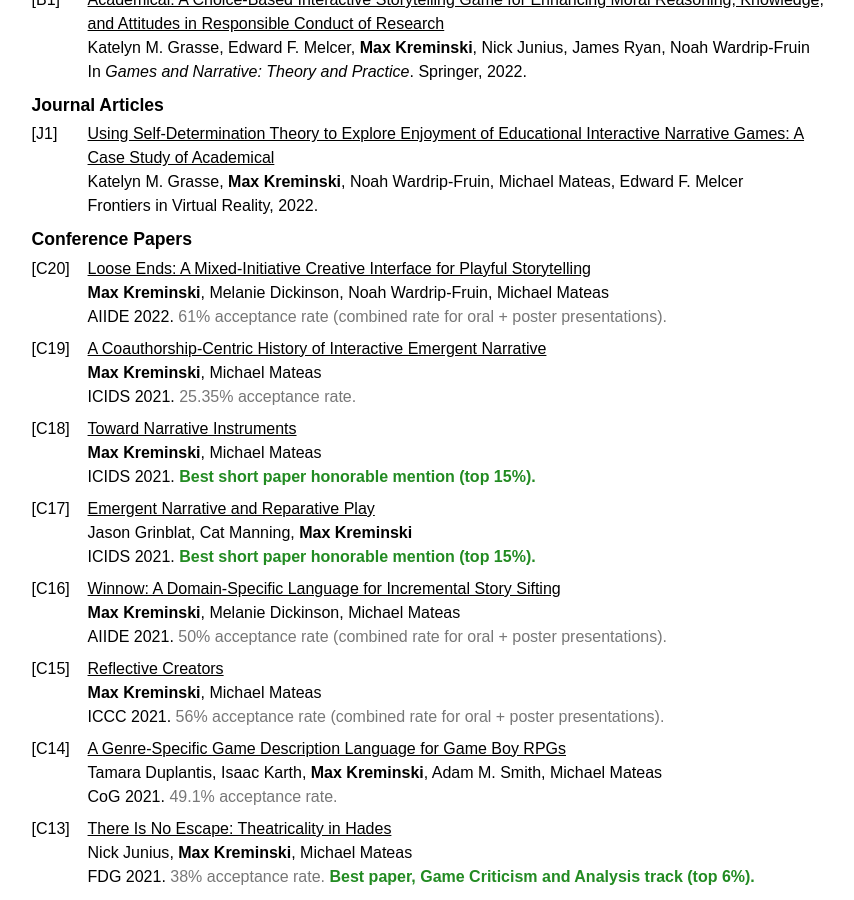
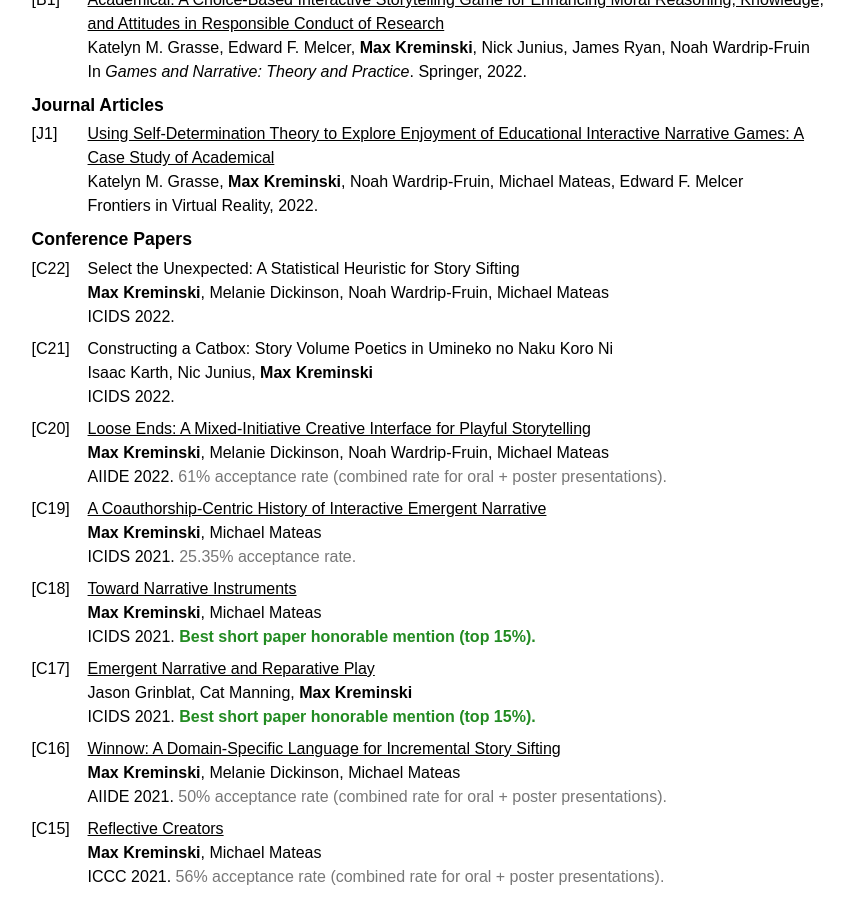
Before and after one commit to mkremins/mkremins.github.io, a Jekyll site: the page built from cv/index.html, in a window 1280 px wide and 900 px high, scrolled down 1124 px. Shown: the whole window, without its empty margins (208-1062 px from the left). Built offline with Jekyll 4.4.1, drawn with Linux system fonts in a browser that asks for light colours; some web fonts are replaced; some of the changed text lies outside the part shown.

Commit message:
Add ICIDS 2022 papers

```diff
--- a/_data/publications.json
+++ b/_data/publications.json
@@ -1,4 +1,31 @@
 [
+{
+  "title": "Select the Unexpected: A Statistical Heuristic for Story Sifting",
+  "url": "",
+  "authors": ["Max Kreminski", "Melanie Dickinson", "Noah Wardrip-Fruin", "Michael Mateas"],
+  "year": "2022",
+  "venue": "ICIDS",
+  "venue_long": "International Conference on Interactive Digital Storytelling",
+  "pubtype": "full"
+},
+{
+  "title": "Constructing a Catbox: Story Volume Poetics in Umineko no Naku Koro Ni",
+  "url": "",
+  "authors": ["Isaac Karth", "Nic Junius", "Max Kreminski"],
+  "year": "2022",
+  "venue": "ICIDS",
+  "venue_long": "International Conference on Interactive Digital Storytelling",
+  "pubtype": "full"
+},
+{
+  "title": "A Demonstration of Loose Ends, a Mixed-Initiative Narrative Instrument",
+  "url": "",
+  "authors": ["Max Kreminski", "Melanie Dickinson", "Noah Wardrip-Fruin", "Michael Mateas"],
+  "year": "2022",
+  "venue": "ICIDS",
+  "venue_long": "International Conference on Interactive Digital Storytelling",
+  "pubtype": "pe_or_demo"
+},
 {
   "title": "Loose Ends: A Mixed-Initiative Creative Interface for Playful Storytelling",
   "url": "https://mkremins.github.io/publications/LooseEnds_AIIDE2022.pdf",
```
